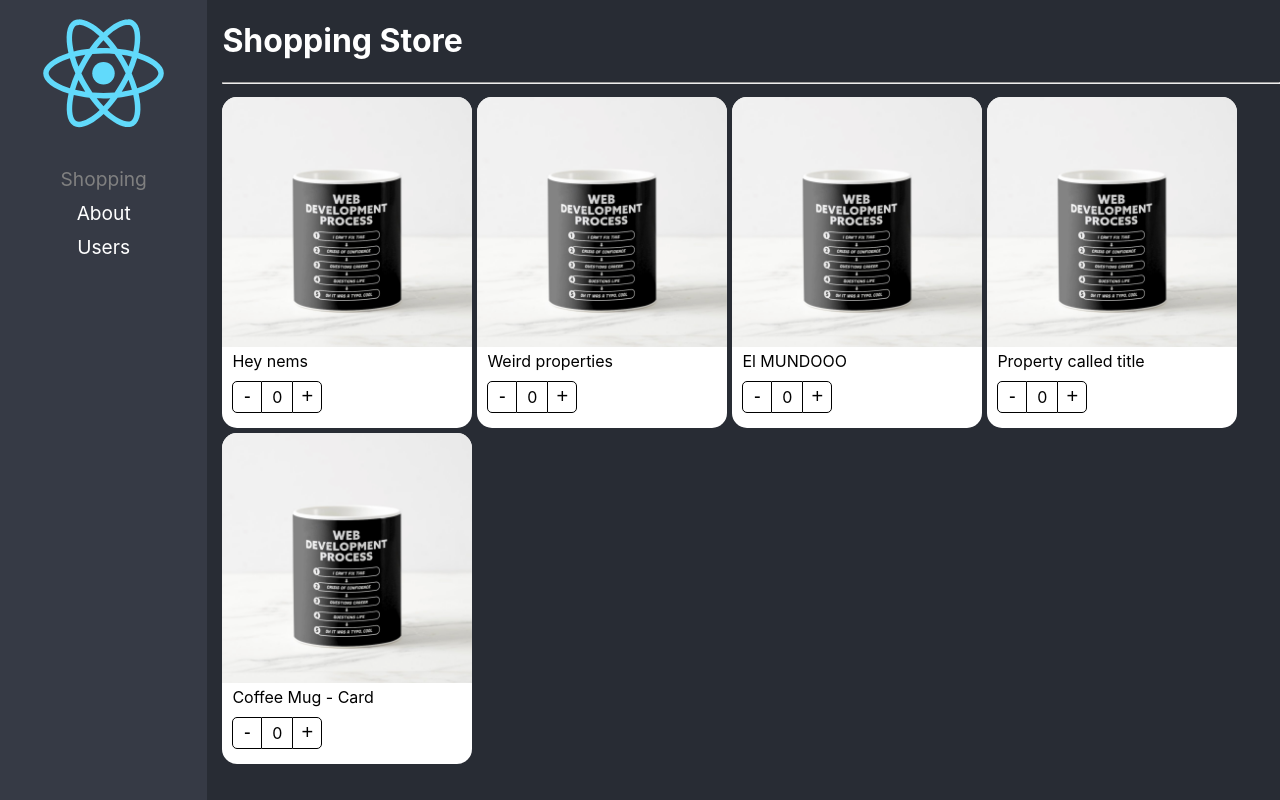
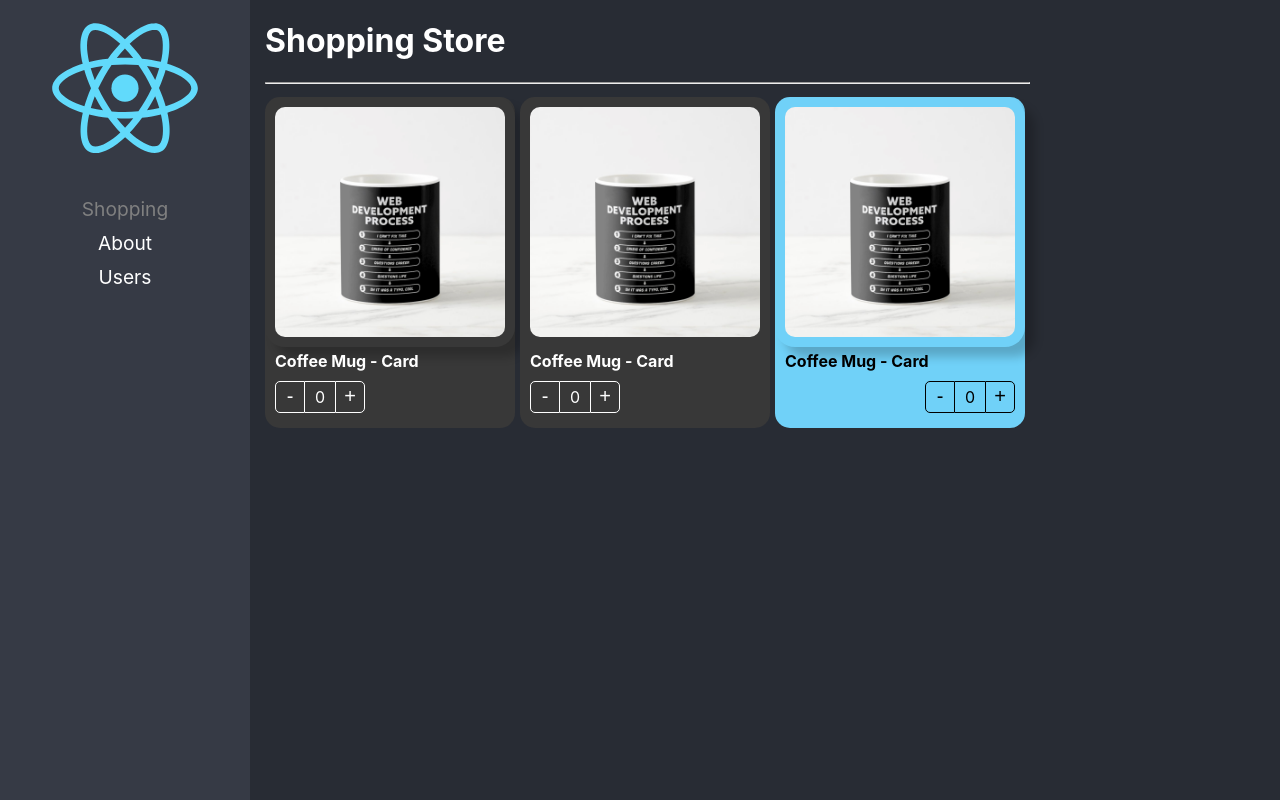
Before and after one commit to kunjolee/react-adv, a React (Create React App) app: page / in a window 1280 px wide. Built offline with nearby package versions, Linux system fonts and the light colour scheme.

Commit message:
component extend styles ready

```diff
--- a/src/02-component-patterns/components/ProductButtons.tsx
+++ b/src/02-component-patterns/components/ProductButtons.tsx
@@ -1,14 +1,21 @@
-import { useContext } from "react"
+import { CSSProperties, useContext } from "react"
 import { ProductContext } from "./ProductCard"
 import styles from '../styles/styles.module.css';
 
+export interface Props {
+    className?: string;
+    style?: CSSProperties
+}
 
-export const ProductButtons = () => {
+export const ProductButtons = ({ className, style }: Props) => {
 
     const { handleClick, counter } = useContext(ProductContext)
 
     return (
-        <div className={ styles.buttonsContainer } >
+        <div
+            className={`${ styles.buttonsContainer } ${ className }`}
+            style={ style }
+        >
             <button
                 onClick={ () => handleClick( -1 ) }
                 className={ styles.buttonMinus }
--- a/src/02-component-patterns/components/ProductCard.tsx
+++ b/src/02-component-patterns/components/ProductCard.tsx
@@ -1,7 +1,7 @@
-import { createContext } from 'react';
+import { createContext, CSSProperties, ReactElement } from 'react';
 
 import { useProducts } from '../hooks/useProducts';
-import { ProductContextProps, ProductCardProps } from '../interfaces/interfaces';
+import { Product, ProductContextProps } from '../interfaces/interfaces';
 
 import styles from '../styles/styles.module.css';
 
@@ -9,7 +9,14 @@
 export const ProductContext = createContext({} as ProductContextProps);
 const { Provider } = ProductContext;
 
-export const ProductCard = ({ children, product }: ProductCardProps) => {
+export interface Props {
+    product: Product;
+    children?: ReactElement | ReactElement[];
+    className?: string;
+    style?: CSSProperties
+}
+
+export const ProductCard = ({ children, product, className, style }: Props) => {
 
     const { counter, handleClick } = useProducts();
 
@@ -19,7 +26,10 @@
             handleClick,
             product
         }}>
-            <div className={ styles.productCard }>
+            <div
+                className={ `${styles.productCard} ${ className }` }
+                style={ style }
+            >
                 { children }
             </div>
         </Provider>
--- a/src/02-component-patterns/components/ProductImage.tsx
+++ b/src/02-component-patterns/components/ProductImage.tsx
@@ -1,9 +1,15 @@
-import { useContext } from 'react';
+import { CSSProperties, useContext } from 'react';
 import { ProductContext } from './ProductCard';
 import noImage from '../assets/no-image.jpg'
 import styles from '../styles/styles.module.css'
 
-export const ProductImage = ({ img = '' }) => {
+export interface Props {
+    img?: string;
+    className?: string;
+    style?: CSSProperties
+}
+
+export const ProductImage = ({ img = '', className, style }: Props) => {
 
     const { product } = useContext( ProductContext )
 
@@ -19,6 +25,9 @@
 
 
     return (
-        <img className={ styles.productImg } src={ imgToShow } alt='Product-Img' />
+        <img
+            className={`${ styles.productImg} ${ className }`} src={ imgToShow } alt='Product-Img'
+            style={ style }
+        />
     )
 }
--- a/src/02-component-patterns/components/ProductTitle.tsx
+++ b/src/02-component-patterns/components/ProductTitle.tsx
@@ -1,12 +1,24 @@
-import { useContext } from 'react';
+import { CSSProperties, useContext } from 'react';
 import { ProductContext } from './ProductCard';
 import styles from '../styles/styles.module.css';
 
-export const ProductTitle = ({ title }: { title?: string }) => {
+export interface Props {
+    title?: string;
+    className?: string;
+    activeClass?: string;
+    style?: CSSProperties
+}
+
+export const ProductTitle = ({ title, className, style }: Props) => {
 
     const { product } = useContext( ProductContext );
 
     return (
-        <span className={ styles.productDescription }>{ title ? title : product.title }</span>
+        <span
+            className={`${styles.productDescription} ${ className }`}
+            style={ style }
+        >
+            { title ? title : product.title }
+        </span>
     )
 }
--- a/src/02-component-patterns/components/index.ts
+++ b/src/02-component-patterns/components/index.ts
@@ -14,3 +14,5 @@
     Buttons: ProductButtons,
     Image: ProductImage,
 })
+
+export default ProductCard;
--- a/src/02-component-patterns/pages/ShoppingPage.tsx
+++ b/src/02-component-patterns/pages/ShoppingPage.tsx
@@ -1,4 +1,5 @@
-import { ProductButtons, ProductImage, ProductTitle, ProductCard } from "../components"
+import { ProductButtons, ProductImage, ProductTitle, ProductCard } from "../components";
+import '../styles/custom-styles.css';
 
 const product = {
   id: '1',
@@ -8,7 +9,7 @@
 
 const ShoppingPage = () => {
   return (
-    <div>
+    <div >
         <h1>Shopping Store</h1>
         <hr />
         <div style={{
@@ -16,34 +17,42 @@
           flexWrap: 'wrap'
         }}>
 
-          <ProductCard product={ product } >
-            <ProductCard.Image/>
-            <ProductCard.Title title='Hey nems' />
-            <ProductCard.Buttons />
+          <ProductCard
+            product={ product }
+            className="bg-dark text-white"
+          >
+            <ProductCard.Image
+              className='custom-image'
+              style={{ boxShadow: '10px 10px 10px rgba(0,0,0,0.2)' }}
+            />
+            <ProductCard.Title className='text-bold' />
+            <ProductCard.Buttons className='custom-buttons' />
           </ProductCard>
 
-          <ProductCard product={ product } >
-            <ProductCard.Image/>
-            <ProductCard.Title title='Weird properties' />
-            <ProductCard.Buttons />
+          <ProductCard
+            product={ product }
+            className="bg-dark text-white"
+          >
+            <ProductImage className='custom-image' />
+            <ProductTitle className='text-bold' activeClass="a"/>
+            <ProductButtons className='custom-buttons'/>
           </ProductCard>
 
-          <ProductCard product={ product } >
-            <ProductImage/>
-            <ProductTitle title='El MUNDOOO' />
-            <ProductButtons />
-          </ProductCard>
-
-          <ProductCard product={ product } >
-            <ProductImage/>
-            <ProductTitle title='Property called title' />
-            <ProductButtons />
-          </ProductCard>
-
-          <ProductCard product={ product } >
-            <ProductImage/>
-            <ProductTitle />
-            <ProductButtons />
+          <ProductCard
+            product={ product }
+            style={{
+              backgroundColor: '#70D1F8'
+            }}
+          >
+            <ProductImage
+              className='custom-image'
+              style={{ boxShadow: '10px 10px 10px rgba(0,0,0,0.2)' }}
+            />
+            <ProductTitle style={{ fontWeight: 'bold' }} />
+            <ProductButtons style={{
+                display: 'flex',
+                justifyContent: 'end'
+              }}/>
           </ProductCard>
         </div>
     </div>
--- /dev/null
+++ b/src/02-component-patterns/styles/custom-styles.css
@@ -0,0 +1,24 @@
+.bg-dark {
+    background-color: rgb(56,56,56);
+
+}
+
+.text-white {
+    color: #fff;
+}
+
+.text-bold {
+    font-weight: bold;
+}
+
+.custom-image {
+    padding: 10px;
+    width: calc( 100% - 20px );
+    border-radius: 20px;
+}
+
+.custom-buttons button,
+.custom-buttons div {
+    color: #fff;
+    border-color: #fff;
+}
```
Also changed, not shown: src/02-component-patterns/interfaces/interfaces.ts (+10 -12 lines).
